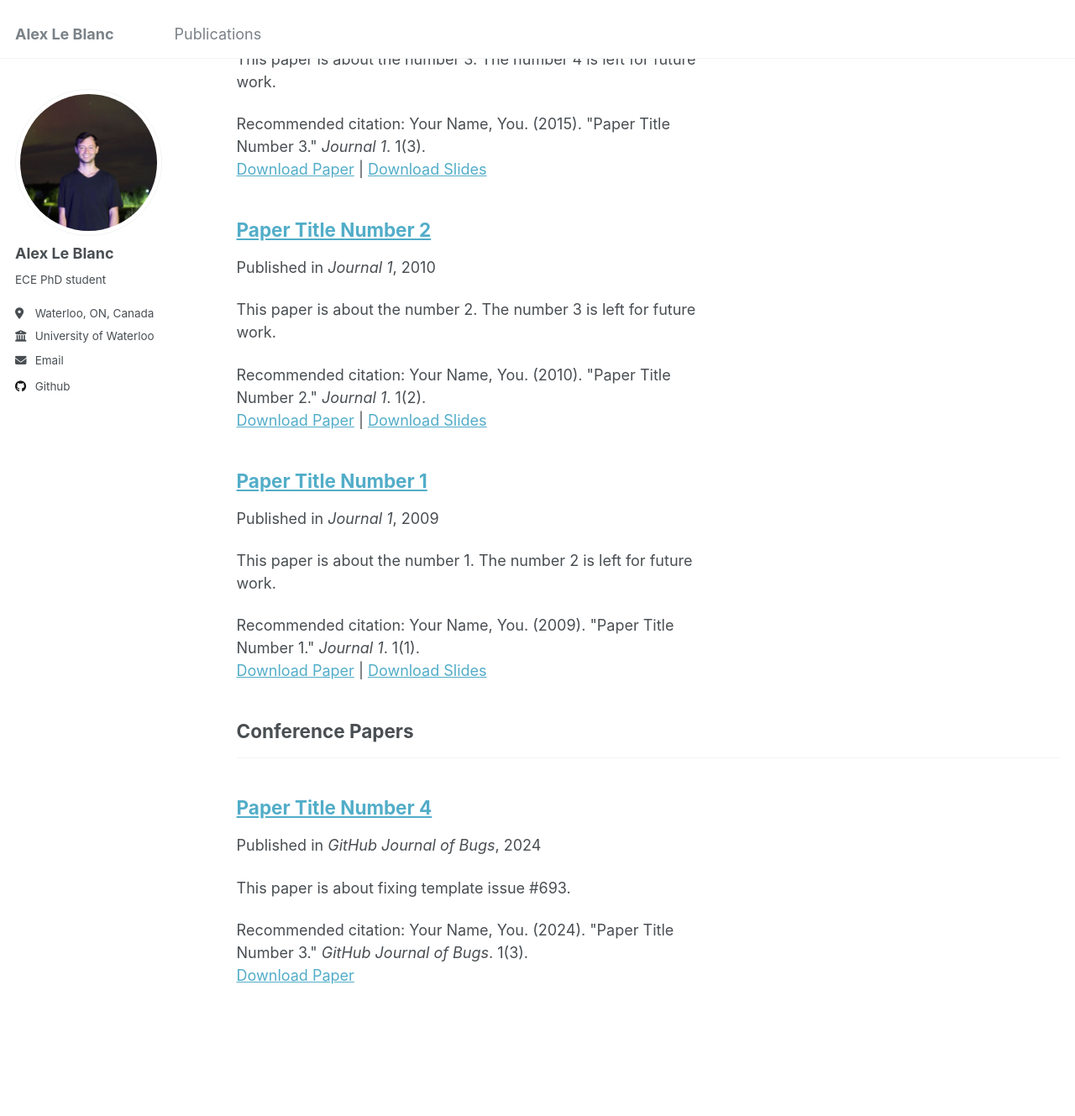
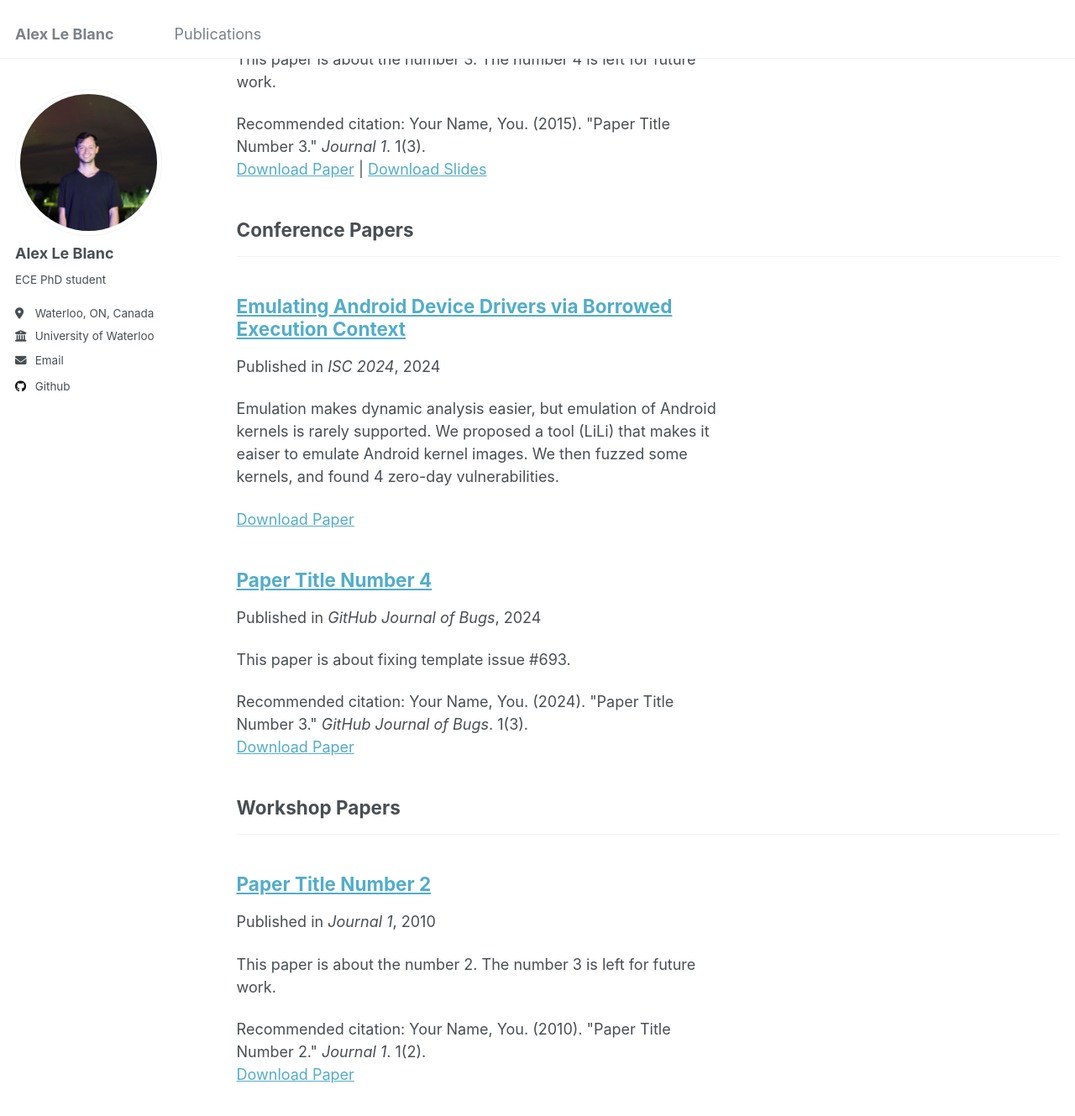
Before and after one commit to AlexLB99/AlexLB99.github.io, a Jekyll site: the page built from _pages/publications.html, in a window 1280 px wide and 1400 px high, scrolled down 309 px. Shown: the top 1329 px of the window at 84% size. Built offline with Jekyll 4.4.1, drawn with Linux system fonts in a browser that asks for light colours.

Commit message:
publication updates

```diff
--- a/_config.yml
+++ b/_config.yml
@@ -81,6 +81,8 @@ publication_category:
     title: 'Journal Articles'
   conferences:
     title: 'Conference Papers'
+  workshops:
+    title: 'Workshop Papers'
 
 # Site Settings
 teaser                   :  # filename of teaser fallback teaser image placed in /images/, .e.g. "500x300.png"
--- a/_publications/2009-10-01-paper-title-number-1.md
+++ b/_publications/2009-10-01-paper-title-number-1.md
@@ -1,14 +1,13 @@
 ---
-title: "Paper Title Number 1"
+title: "Emulating Android Device Drivers via Borrowed Execution Context"
 collection: publications
-category: manuscripts
-permalink: /publication/2009-10-01-paper-title-number-1
-excerpt: 'This paper is about the number 1. The number 2 is left for future work.'
-date: 2009-10-01
-venue: 'Journal 1'
-slidesurl: 'http://academicpages.github.io/files/slides1.pdf'
-paperurl: 'http://academicpages.github.io/files/paper1.pdf'
-citation: 'Your Name, You. (2009). &quot;Paper Title Number 1.&quot; <i>Journal 1</i>. 1(1).'
+category: conferences
+permalink: /publication/2024-ISC
+excerpt: 'Emulation makes dynamic analysis easier, but emulation of Android kernels is rarely supported. We proposed a tool (LiLi) that makes it eaiser to emulate Android kernel images. We then fuzzed some kernels, and found 4 zero-day vulnerabilities.'
+date: 2024-10-24
+venue: 'ISC 2024'
+paperurl: 'http://academicpages.github.io/files/2024-ISC.pdf'
 ---
 
+citation: 'Your Name, You. (2009). &quot;Paper Title Number 1.&quot; <i>Journal 1</i>. 1(1).'
 The contents above will be part of a list of publications, if the user clicks the link for the publication than the contents of section will be rendered as a full page, allowing you to provide more information about the paper for the reader. When publications are displayed as a single page, the contents of the above "citation" field will automatically be included below this section in a smaller font.
```
Also changed, not shown: _publications/2010-10-01-paper-title-number-2.md (+2 -2 lines), 2 other files.
